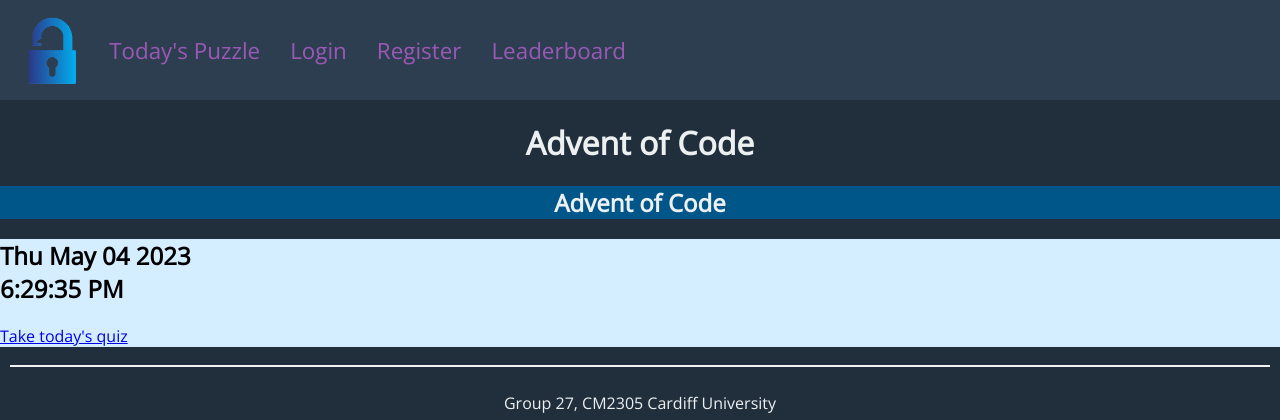
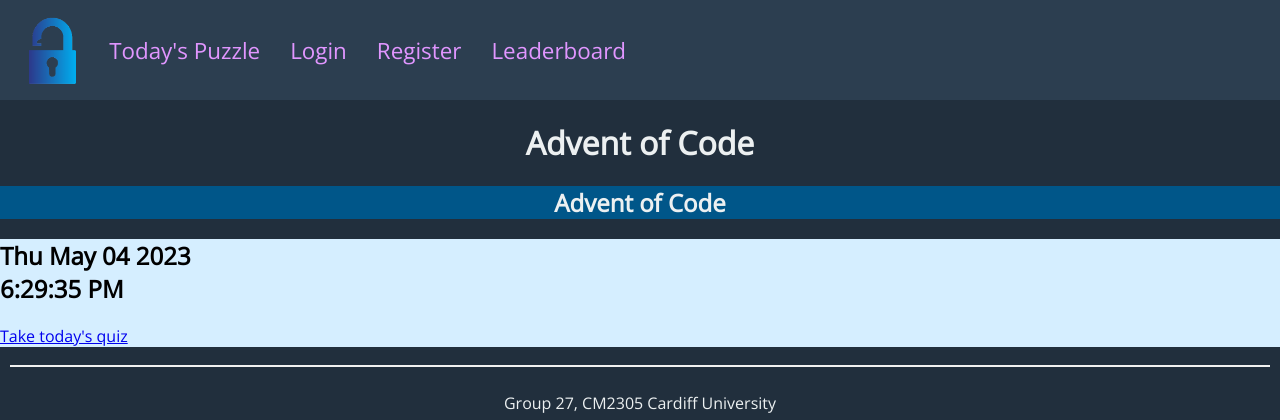
Before and after one commit to moahmed0987/abacws-advent, a Flask app: page / in a window 1280 px wide. Shown: the top 420 px of the page. Run offline with Flask 3, Linux system fonts and the light colour scheme; some libraries are stand-ins or nearby versions.

Commit message:
change nav bar text color

```diff
--- a/advent_of_code/static/css/base_style.css
+++ b/advent_of_code/static/css/base_style.css
@@ -38,7 +38,7 @@
 .nav-item-link {
     display: block;
     text-decoration: none;
-    color: #9B59B6;
+    color: #E196FF;
     font-size: 1.4rem;
 }
 
```
